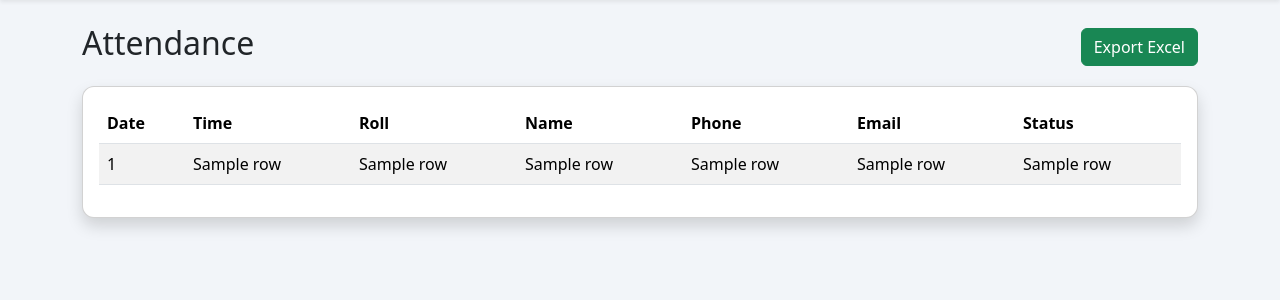
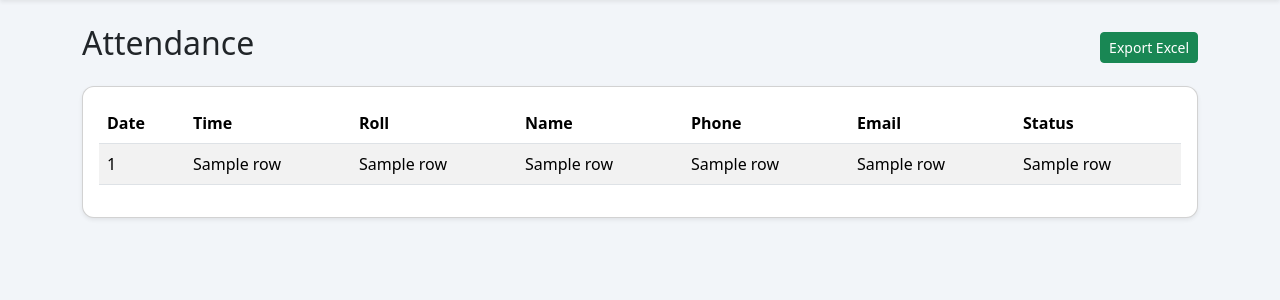
Before and after one commit to iamsayakdas/Face-Recognition-Attendance-System, a Flask app: template templates/attendance.html in a window 1280 px wide. Shown: the part 56-356 px from the top of the page. Run offline with Flask 3, Linux system fonts and the light colour scheme; the template is opened without the code that fills it: most values are stand-ins (such as "Sample title", 1, 10 or a date in 2020).

Commit message:
Update attendance.html

```diff
--- a/templates/attendance.html
+++ b/templates/attendance.html
@@ -1,18 +1,24 @@
 {% extends "base.html" %}
-{% block title %}Attendance Records{% endblock %}
+{% block title %}Attendance{% endblock %}
 {% block content %}
 
 <div class="d-flex justify-content-between align-items-center mb-3">
   <h2>Attendance</h2>
-  <a href="{{ url_for('export_excel') }}" class="btn btn-success">Export Excel</a>
+  <a href="{{ url_for('export_excel') }}" class="btn btn-success btn-sm">Export Excel</a>
 </div>
 
-<div class="table-responsive card shadow p-3">
-  <table class="table table-striped">
+<div class="card shadow-sm">
+  <div class="card-body table-responsive">
+    <table class="table table-striped table-hover align-middle">
       <thead>
         <tr>
-        <th>Date</th><th>Time</th><th>Roll</th><th>Name</th>
-        <th>Phone</th><th>Email</th><th>Status</th>
+          <th>Date</th>
+          <th>Time</th>
+          <th>Roll</th>
+          <th>Name</th>
+          <th>Phone</th>
+          <th>Email</th>
+          <th>Status</th>
         </tr>
       </thead>
       <tbody>
@@ -30,5 +36,6 @@
       </tbody>
     </table>
   </div>
+</div>
 
 {% endblock %}
```
Lines whose indentation alone changed are shown as unchanged.
